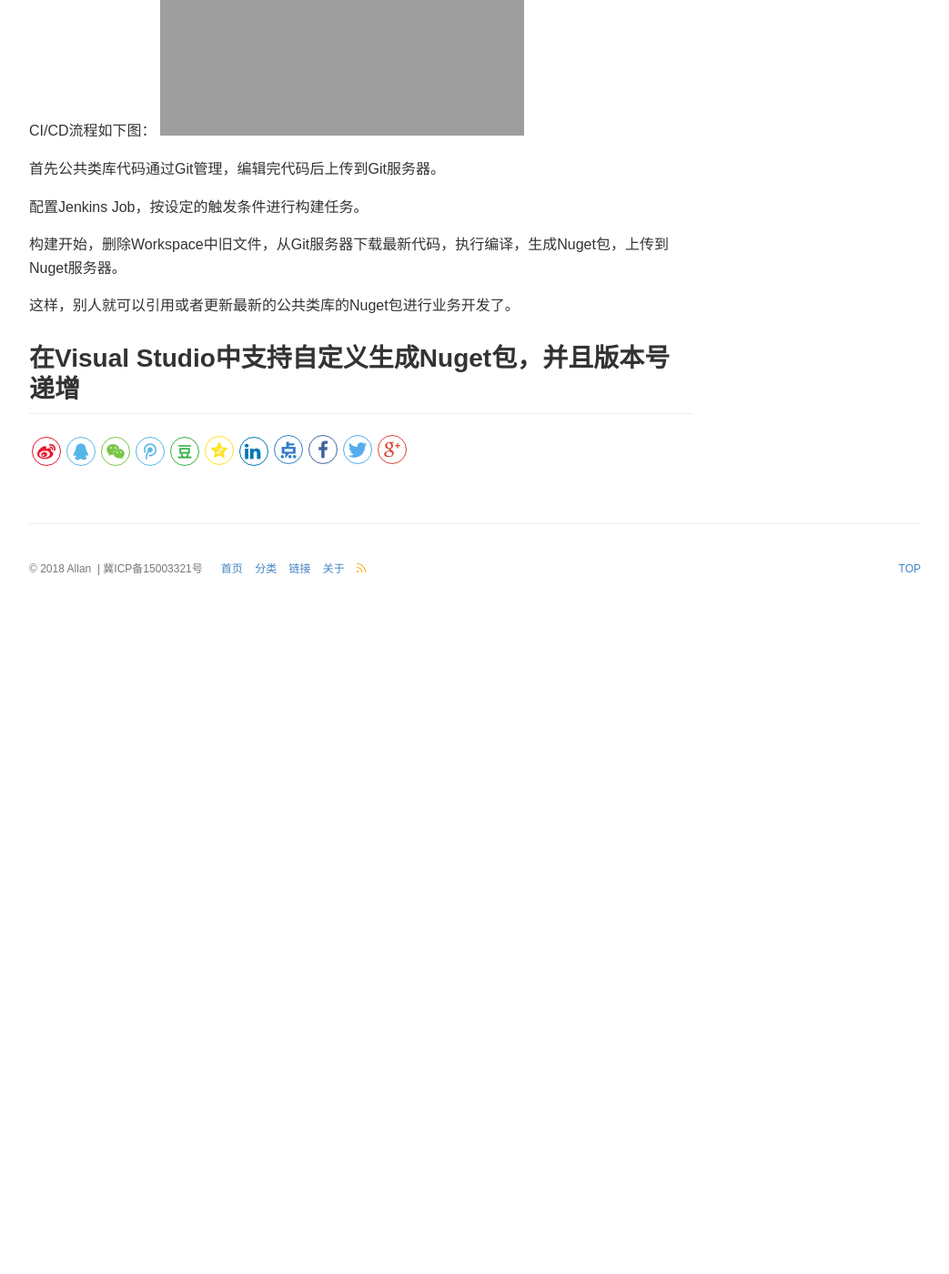
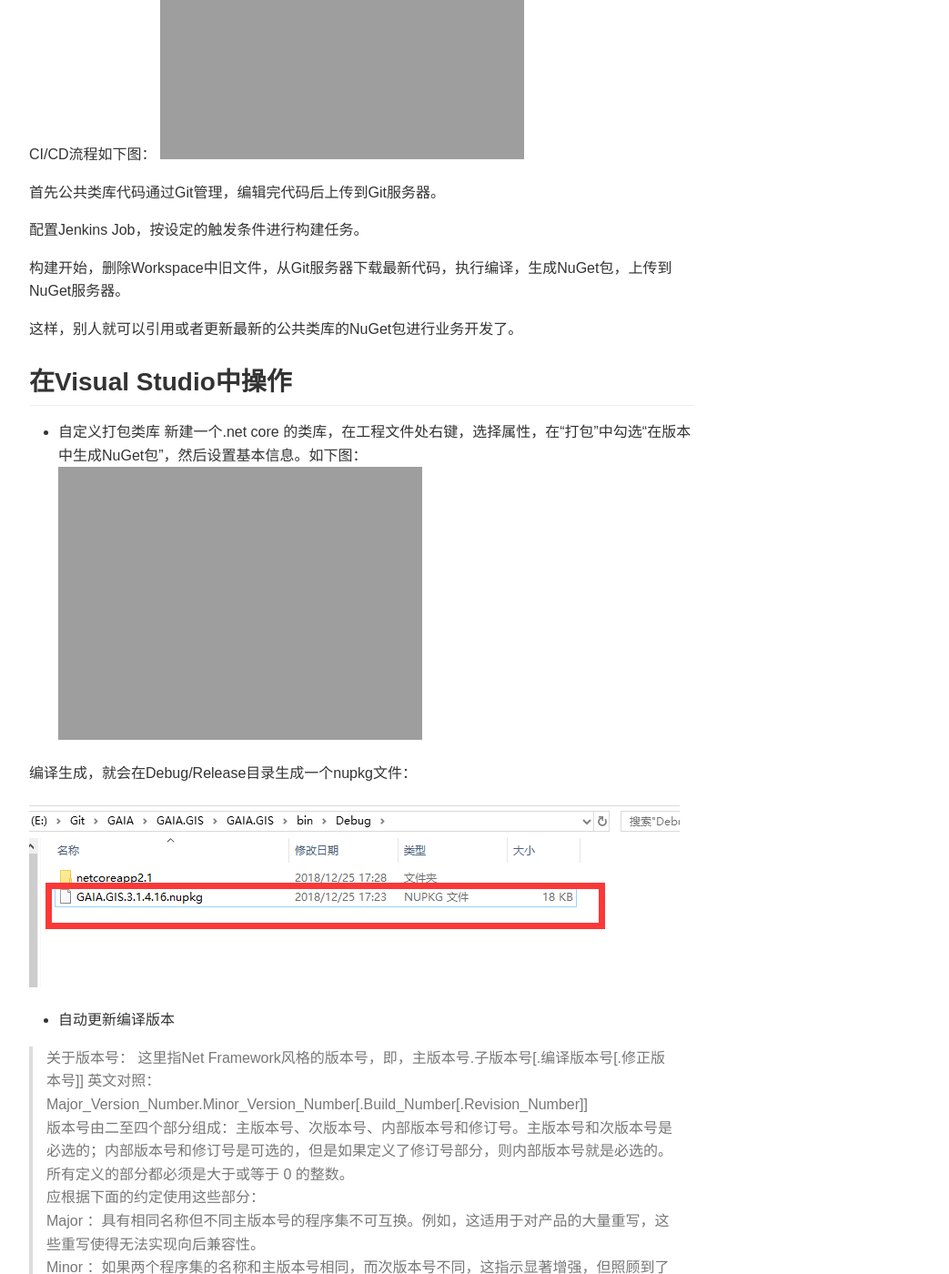
Before and after one commit to AllanHao/allanhao.github.io, a Jekyll site: the page built from _posts/2018-12-25-nuget-cicd.md, in a window 1280 px wide and 1400 px high, scrolled down 438 px. Shown: the whole window at 91% size, without its empty margins (118-1161 px from the left). Built offline with Jekyll 4.4.1, drawn with Linux system fonts in a browser that asks for light colours; comment, search, counter and statistics services are not loaded; before the commit the page ends 1112 px from its top, so only the background shows below that; some of the changed text lies outside the part shown.

Commit message:
Update 2018-12-25-nuget-cicd.md

```diff
--- a/_posts/2018-12-25-nuget-cicd.md
+++ b/_posts/2018-12-25-nuget-cicd.md
@@ -1,12 +1,12 @@
 ---
 layout: post
-title: Nuget包的CI/CD
+title: 开发.NET Core NuGet包并实现CI/CD
 categories: [运维]
-description: 基于Jenkins对Nuget包进行持续集成
+description: 基于Jenkins对NuGet包进行持续集成
 keywords: Nuget, Jenkins
 ---
 
-实际开发中我们需要对一些公共类库进行开发，并基于Jenkins进行CI/CD（CI:持续集成，CD:持续部署）,其他项目通过Nuget引用。[上文](https://allanhao.com/2018/12/19/nugetserver/)讲述了如何搭建本地Nuget服务器并发布Nuget包，这里不再赘述。
+实际开发中我们需要对一些公共类库进行开发，并基于Jenkins进行CI/CD（CI:持续集成，CD:持续部署）,其他项目通过NuGet引用。[上文](https://allanhao.com/2018/12/19/nugetserver/)讲述了如何搭建本地NuGet服务器并发布NuGet包，这里不再赘述。
 
 CI/CD流程如下图：
 ![](https://allanhao.com/images/2018-12-25-22-34-01.png)
@@ -15,8 +15,27 @@ CI/CD流程如下图：
 
 配置Jenkins Job，按设定的触发条件进行构建任务。
 
-构建开始，删除Workspace中旧文件，从Git服务器下载最新代码，执行编译，生成Nuget包，上传到Nuget服务器。
+构建开始，删除Workspace中旧文件，从Git服务器下载最新代码，执行编译，生成NuGet包，上传到NuGet服务器。
 
-这样，别人就可以引用或者更新最新的公共类库的Nuget包进行业务开发了。
+这样，别人就可以引用或者更新最新的公共类库的NuGet包进行业务开发了。
 
-## 在Visual Studio中支持自定义生成Nuget包，并且版本号递增
+## 在Visual Studio中操作
+
+* 自定义打包类库
+新建一个.net core 的类库，在工程文件处右键，选择属性，在“打包”中勾选“在版本中生成NuGet包”，然后设置基本信息。如下图：
+![](https://allanhao.com/images/2018-12-26-08-52-59.png)
+
+编译生成，就会在Debug/Release目录生成一个nupkg文件：
+![](https://allanhao.com/images/2018-12-26-08-57-35.png)
+
+* 自动更新编译版本
+
+> 关于版本号：
+这里指Net Framework风格的版本号，即，主版本号.子版本号[.编译版本号[.修正版本号]]
+英文对照：Major_Version_Number.Minor_Version_Number[.Build_Number[.Revision_Number]]
+版本号由二至四个部分组成：主版本号、次版本号、内部版本号和修订号。主版本号和次版本号是必选的；内部版本号和修订号是可选的，但是如果定义了修订号部分，则内部版本号就是必选的。所有定义的部分都必须是大于或等于 0 的整数。
+应根据下面的约定使用这些部分：
+Major ：具有相同名称但不同主版本号的程序集不可互换。例如，这适用于对产品的大量重写，这些重写使得无法实现向后兼容性。
+Minor ：如果两个程序集的名称和主版本号相同，而次版本号不同，这指示显著增强，但照顾到了向后兼容性。例如，这适用于产品的修正版或完全向后兼容的新版本。
+Build ：内部版本号的不同表示对相同源所作的重新编译。这适合于更改处理器、平台或编译器的情况。
+Revision ：名称、主版本号和次版本号都相同但修订号不同的程序集应是完全可互换的。这适用于修复以前发布的程序集中的安全漏洞。
```
